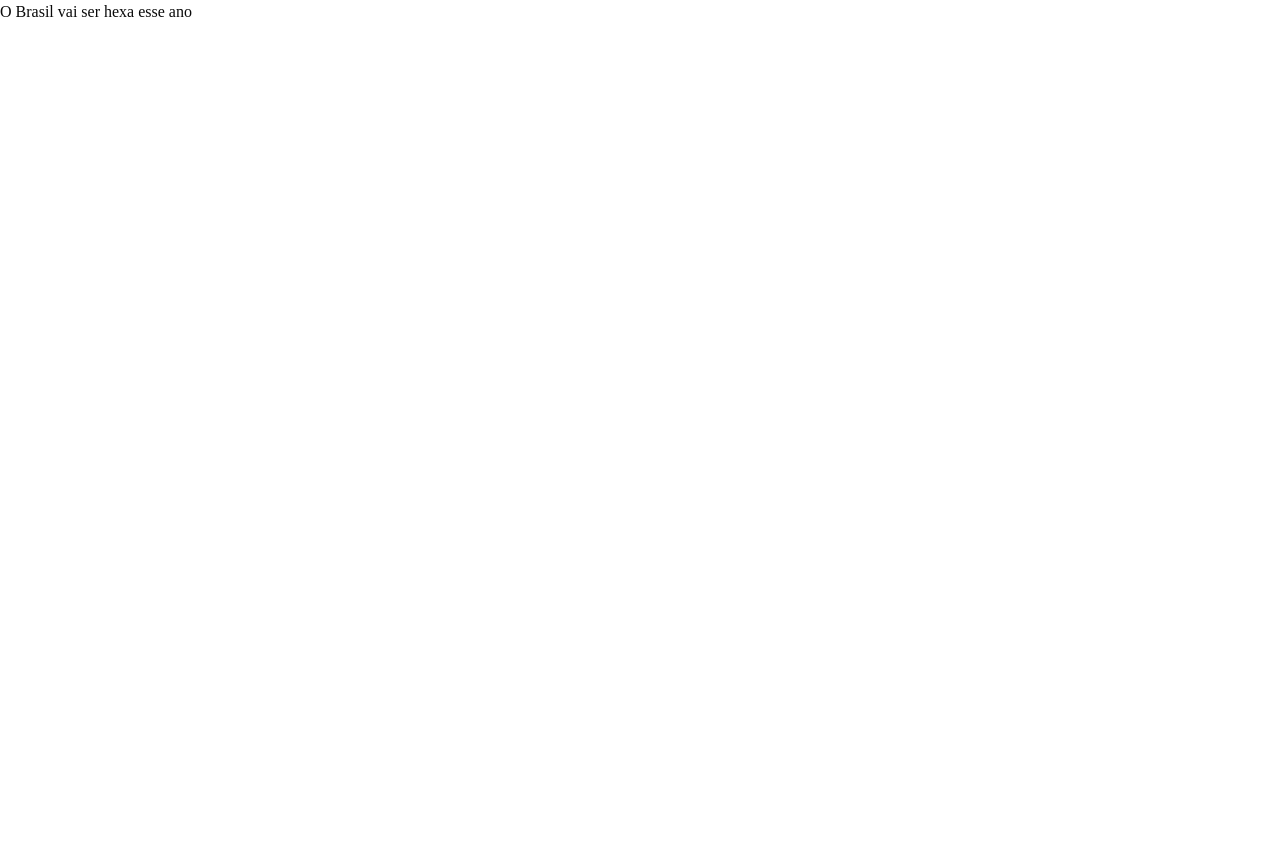
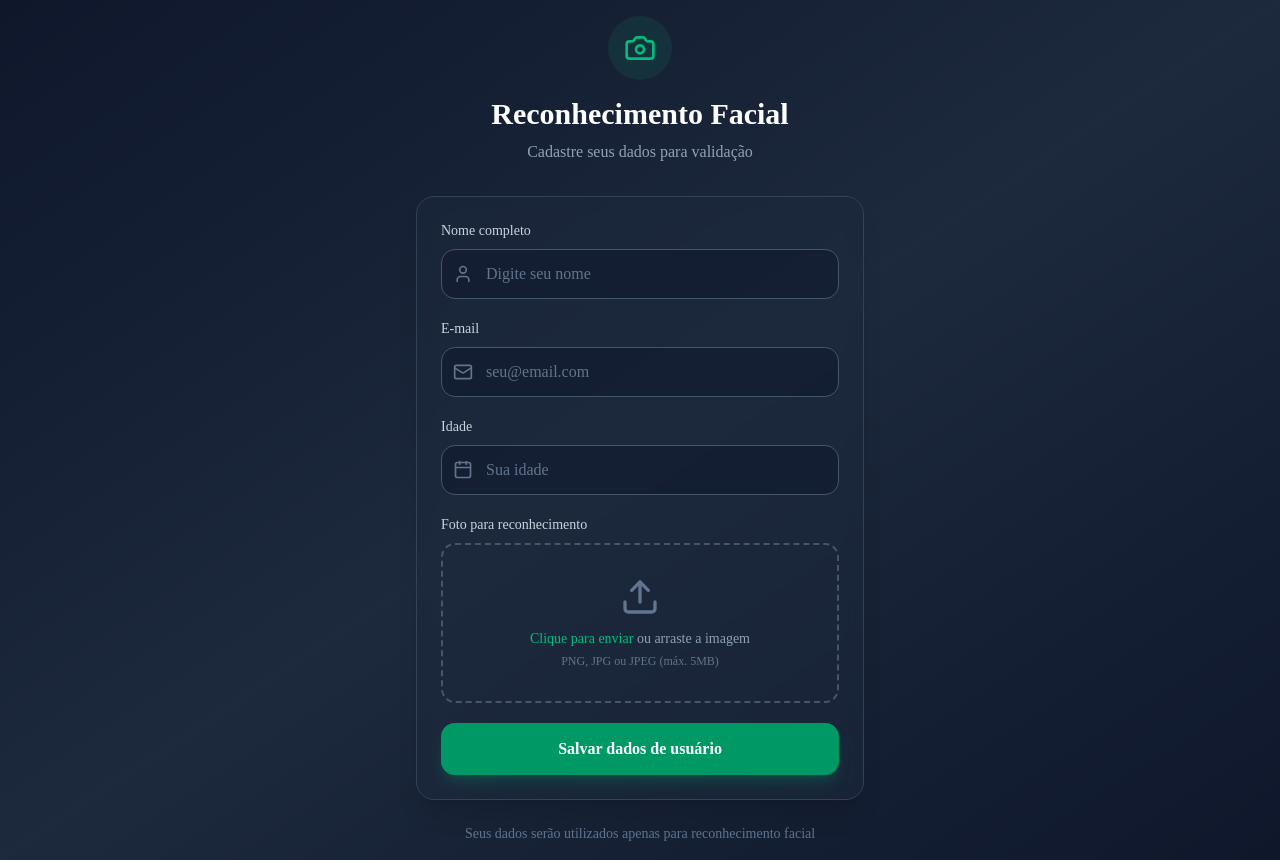
Before and after one commit to Maciel64/a3-sd-frontend, a Next.js app: page /login in a window 1280 px wide. Before the commit the page ends 800 px from the top, so only its background shows below. Built offline with nearby package versions, Linux system fonts and the light colour scheme.

Commit message:
Adicionando tela de login

```diff
--- a/src/app/login/page.tsx
+++ b/src/app/login/page.tsx
@@ -1,7 +1,251 @@
-const Login = () => {
+"use client"
+
+import { useState, useRef, type ChangeEvent, type FormEvent } from "react"
+import { Upload, User, Mail, Calendar, X, Camera } from "lucide-react"
+
+interface FormData {
+  nome: string
+  email: string
+  idade: string
+  imagem: File | null
+}
+
+export default function Login() {
+  const [formData, setFormData] = useState<FormData>({
+    nome: "",
+    email: "",
+    idade: "",
+    imagem: null,
+  })
+  const [previewUrl, setPreviewUrl] = useState<string | null>(null)
+  const [isDragging, setIsDragging] = useState(false)
+  const fileInputRef = useRef<HTMLInputElement>(null)
+
+  const handleInputChange = (e: ChangeEvent<HTMLInputElement>) => {
+    const { name, value } = e.target
+    setFormData((prev) => ({ ...prev, [name]: value }))
+  }
+
+  const handleImageChange = (e: ChangeEvent<HTMLInputElement>) => {
+    const file = e.target.files?.[0]
+    if (file) {
+      processFile(file)
+    }
+  }
+
+  const processFile = (file: File) => {
+    if (file.type.startsWith("image/")) {
+      setFormData((prev) => ({ ...prev, imagem: file }))
+      const reader = new FileReader()
+      reader.onloadend = () => {
+        setPreviewUrl(reader.result as string)
+      }
+      reader.readAsDataURL(file)
+    }
+  }
+
+  const handleDragOver = (e: React.DragEvent) => {
+    e.preventDefault()
+    setIsDragging(true)
+  }
+
+  const handleDragLeave = (e: React.DragEvent) => {
+    e.preventDefault()
+    setIsDragging(false)
+  }
+
+  const handleDrop = (e: React.DragEvent) => {
+    e.preventDefault()
+    setIsDragging(false)
+    const file = e.dataTransfer.files?.[0]
+    if (file) {
+      processFile(file)
+    }
+  }
+
+  const removeImage = () => {
+    setFormData((prev) => ({ ...prev, imagem: null }))
+    setPreviewUrl(null)
+    if (fileInputRef.current) {
+      fileInputRef.current.value = ""
+    }
+  }
+
+  const handleSubmit = (e: FormEvent) => {
+    e.preventDefault()
+    console.log("Dados do formulário:", formData)
+    // Aqui você pode adicionar a lógica de envio para o backend
+  }
+
   return (
-    <div>O Brasil vai ser hexa esse ano</div>
-  );
-};
+    <div className="min-h-screen bg-gradient-to-br from-slate-900 via-slate-800 to-slate-900 flex items-center justify-center p-4">
+      <div className="w-full max-w-md">
+        {/* Header */}
+        <div className="text-center mb-8">
+          <div className="inline-flex items-center justify-center w-16 h-16 rounded-full bg-emerald-500/10 mb-4">
+            <Camera className="w-8 h-8 text-emerald-500" />
+          </div>
+          <h1 className="text-3xl font-bold text-white mb-2">
+            Reconhecimento Facial
+          </h1>
+          <p className="text-slate-400">
+            Cadastre seus dados para validação
+          </p>
+        </div>
 
-export default Login;
+        {/* Form Card */}
+        <div className="bg-slate-800/50 backdrop-blur-sm border border-slate-700 rounded-2xl p-6 shadow-xl">
+          <form onSubmit={handleSubmit} className="space-y-5">
+            {/* Campo Nome */}
+            <div className="space-y-2">
+              <label
+                htmlFor="nome"
+                className="block text-sm font-medium text-slate-300"
+              >
+                Nome completo
+              </label>
+              <div className="relative">
+                <User className="absolute left-3 top-1/2 -translate-y-1/2 w-5 h-5 text-slate-500" />
+                <input
+                  type="text"
+                  id="nome"
+                  name="nome"
+                  value={formData.nome}
+                  onChange={handleInputChange}
+                  placeholder="Digite seu nome"
+                  className="w-full pl-11 pr-4 py-3 bg-slate-900/50 border border-slate-600 rounded-xl text-white placeholder-slate-500 focus:outline-none focus:ring-2 focus:ring-emerald-500 focus:border-transparent transition-all"
+                  required
+                />
+              </div>
+            </div>
+
+            {/* Campo Email */}
+            <div className="space-y-2">
+              <label
+                htmlFor="email"
+                className="block text-sm font-medium text-slate-300"
+              >
+                E-mail
+              </label>
+              <div className="relative">
+                <Mail className="absolute left-3 top-1/2 -translate-y-1/2 w-5 h-5 text-slate-500" />
+                <input
+                  type="email"
+                  id="email"
+                  name="email"
+                  value={formData.email}
+                  onChange={handleInputChange}
+                  placeholder="seu@email.com"
+                  className="w-full pl-11 pr-4 py-3 bg-slate-900/50 border border-slate-600 rounded-xl text-white placeholder-slate-500 focus:outline-none focus:ring-2 focus:ring-emerald-500 focus:border-transparent transition-all"
+                  required
+                />
+              </div>
+            </div>
+
+            {/* Campo Idade */}
+            <div className="space-y-2">
+              <label
+                htmlFor="idade"
+                className="block text-sm font-medium text-slate-300"
+              >
+                Idade
+              </label>
+              <div className="relative">
+                <Calendar className="absolute left-3 top-1/2 -translate-y-1/2 w-5 h-5 text-slate-500" />
+                <input
+                  type="number"
+                  id="idade"
+                  name="idade"
+                  value={formData.idade}
+                  onChange={handleInputChange}
+                  placeholder="Sua idade"
+                  min="1"
+                  max="120"
+                  className="w-full pl-11 pr-4 py-3 bg-slate-900/50 border border-slate-600 rounded-xl text-white placeholder-slate-500 focus:outline-none focus:ring-2 focus:ring-emerald-500 focus:border-transparent transition-all"
+                  required
+                />
+              </div>
+            </div>
+
+            {/* Campo Upload de Imagem */}
+            <div className="space-y-2">
+              <label className="block text-sm font-medium text-slate-300">
+                Foto para reconhecimento
+              </label>
+
+              {!previewUrl ? (
+                <div
+                  onClick={() => fileInputRef.current?.click()}
+                  onDragOver={handleDragOver}
+                  onDragLeave={handleDragLeave}
+                  onDrop={handleDrop}
+                  className={`relative border-2 border-dashed rounded-xl p-8 text-center cursor-pointer transition-all ${
+                    isDragging
+                      ? "border-emerald-500 bg-emerald-500/10"
+                      : "border-slate-600 hover:border-emerald-500/50 hover:bg-slate-700/30"
+                  }`}
+                >
+                  <input
+                    ref={fileInputRef}
+                    type="file"
+                    accept="image/*"
+                    onChange={handleImageChange}
+                    className="hidden"
+                  />
+                  <Upload className="w-10 h-10 text-slate-500 mx-auto mb-3" />
+                  <p className="text-slate-400 text-sm">
+                    <span className="text-emerald-500 font-medium">
+                      Clique para enviar
+                    </span>{" "}
+                    ou arraste a imagem
+                  </p>
+                  <p className="text-slate-500 text-xs mt-1">
+                    PNG, JPG ou JPEG (máx. 5MB)
+                  </p>
+                </div>
+              ) : (
+                <div className="relative rounded-xl overflow-hidden bg-slate-900/50 border border-slate-600">
+                  <img
+                    src={previewUrl}
+                    alt="Preview"
+                    className="w-full h-48 object-cover"
+                  />
+                  <button
+                    type="button"
+                    onClick={removeImage}
+                    className="absolute top-2 right-2 p-1.5 bg-red-500/90 hover:bg-red-600 rounded-full transition-colors"
+                  >
+                    <X className="w-4 h-4 text-white" />
+                  </button>
+                  <div className="p-3 border-t border-slate-700">
+                    <p className="text-sm text-slate-300 truncate">
+                      {formData.imagem?.name}
+                    </p>
+                    <p className="text-xs text-slate-500">
+                      {formData.imagem &&
+                        (formData.imagem.size / 1024 / 1024).toFixed(2)}{" "}
+                      MB
+                    </p>
+                  </div>
+                </div>
+              )}
+            </div>
+
+            {/* Botão Submit */}
+            <button
+              type="submit"
+              className="w-full py-3.5 bg-emerald-600 hover:bg-emerald-500 text-white font-semibold rounded-xl transition-all duration-200 shadow-lg shadow-emerald-600/25 hover:shadow-emerald-500/40 active:scale-[0.98]"
+            >
+              Salvar dados de usuário
+            </button>
+          </form>
+        </div>
+
+        {/* Footer */}
+        <p className="text-center text-slate-500 text-sm mt-6">
+          Seus dados serão utilizados apenas para reconhecimento facial
+        </p>
+      </div>
+    </div>
+  )
+}
```
